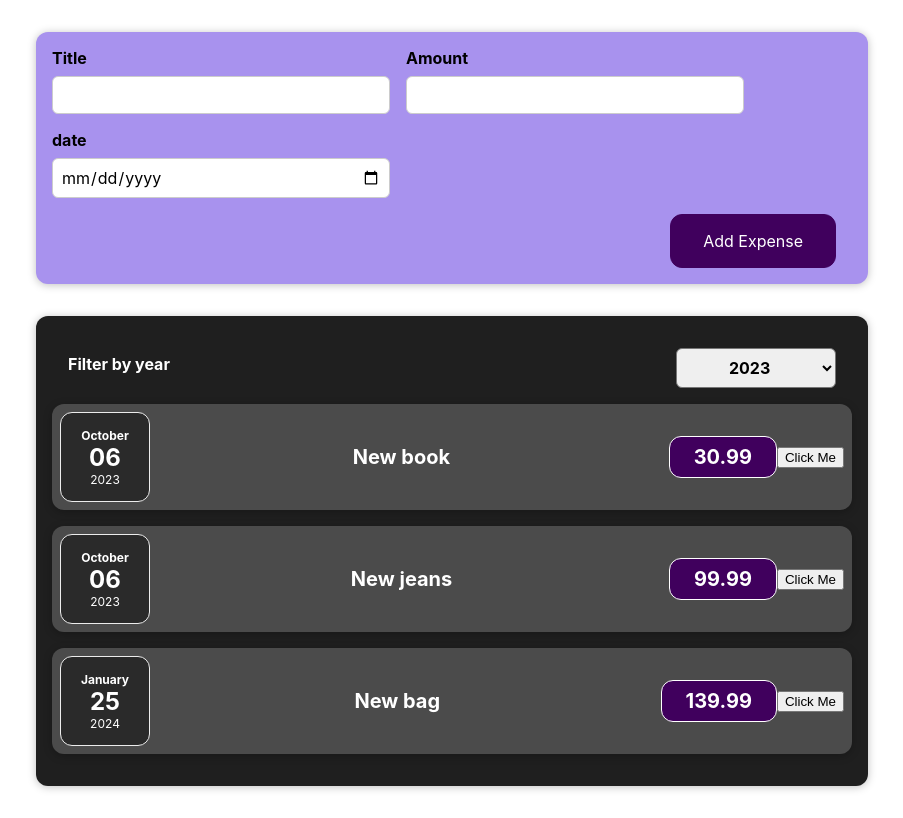
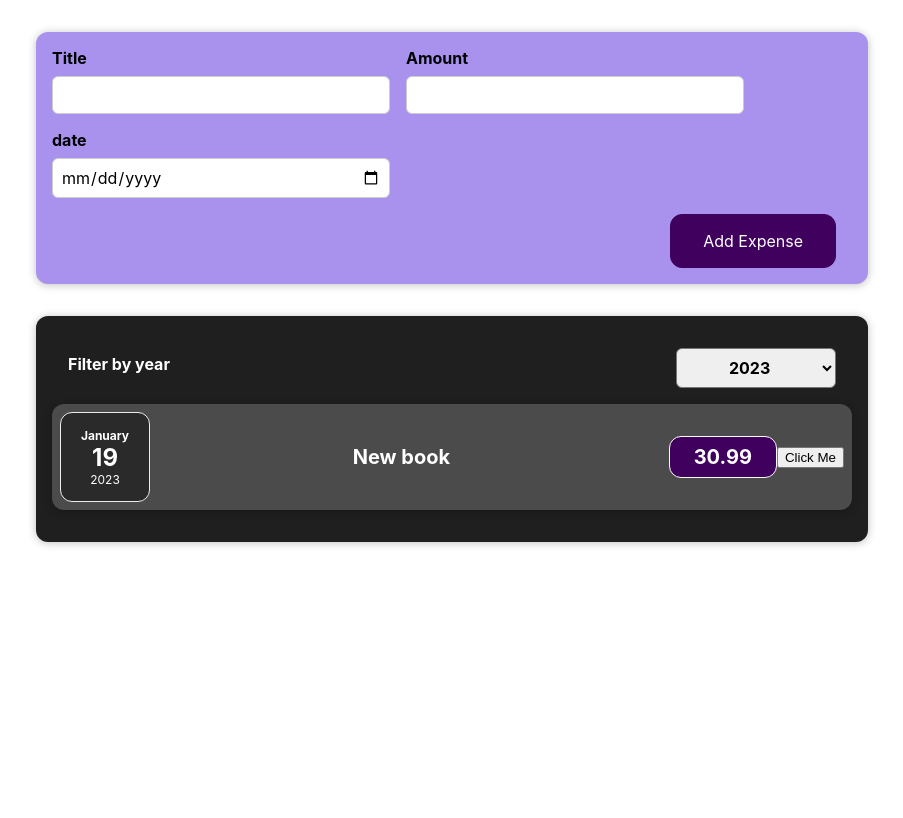
Before and after one commit to Eallekors/expenses-http, a React (Create React App) app: page / in a window 1280 px wide. Shown: the whole page, without its empty margins (188-1091 px from the left). Built offline with nearby package versions, Linux system fonts and the light colour scheme.

Commit message:
Filtering

```diff
--- a/src/App.js
+++ b/src/App.js
@@ -7,14 +7,14 @@ import NewExpenses from './components/NewExpense/NewExpenses';
 const DYMMY_EXPENSES=[
   {
     id: 'id1',
-    date : new Date(2023, 9, 6),
+    date : new Date(2023, 0, 19),
     title : 'New book',
     price : 30.99
   }
   ,
   {
     id: 'id2',
-    date : new Date(2023, 9, 6),
+    date : new Date(2024, 0, 19),
     title : 'New jeans',
     price : 99.99
   }
--- a/src/components/Expenses/Expenses.js
+++ b/src/components/Expenses/Expenses.js
@@ -5,18 +5,25 @@ import ExpenseItem from './ExpenseItem'
 import ExpensesFilter from './ExpensesFilter'
 
 const Expenses = (props) => {
-     const filterChangeHandler = (filteredYear) => {
-            console.log('Year data in Expenses.js '+ filteredYear)
+      const [filteredYear, setFilteredYear] = useState('2023');
+
+      const filterChangeHandler = (filteredYear) => {
+            //console.log('Year data in Expenses.js '+ filteredYear)
+            setFilteredYear(filteredYear);
       }
+      const filteredExpenses = props.expenses.filter((expense) => {
+            return expense.date.getFullYear().toString() === filteredYear;
+          });
 
       props.expenses.map((expense) => {
-            console.log(expense)
+           //console.log(expense)
       })
+
       return (
             <Card className="expenses">
-            <ExpensesFilter onChangeFilter={filterChangeHandler}/>
+            <ExpensesFilter selected={filteredYear} onChangeFilter={filterChangeHandler}/>
             {
-                  props.expenses.map((expense)=> {
+                  filteredExpenses.map((expense)=> {
                         return <ExpenseItem expenseData={expense} key={expense.id}/>
                   })
             }
--- a/src/components/Expenses/ExpensesFilter.js
+++ b/src/components/Expenses/ExpensesFilter.js
@@ -25,7 +25,9 @@ const yearChangeHandler = (event) => {
 
     // Call the callback function with the selected year
     props.onChangeFilter(selectedYear);
+
 };
+
 
 return (
     <div className='expenses-filter'>
```
